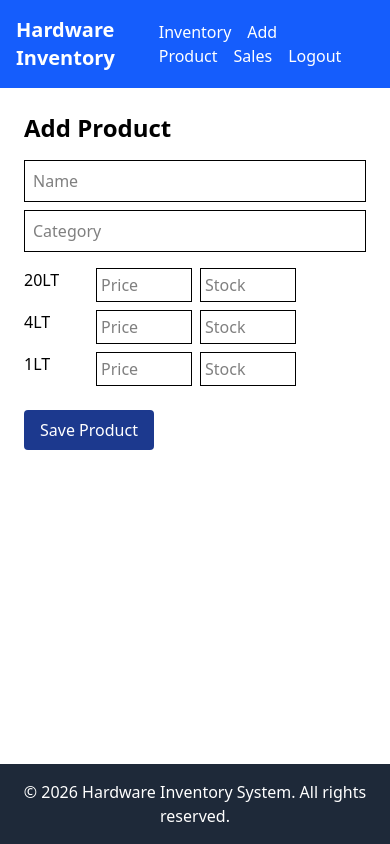
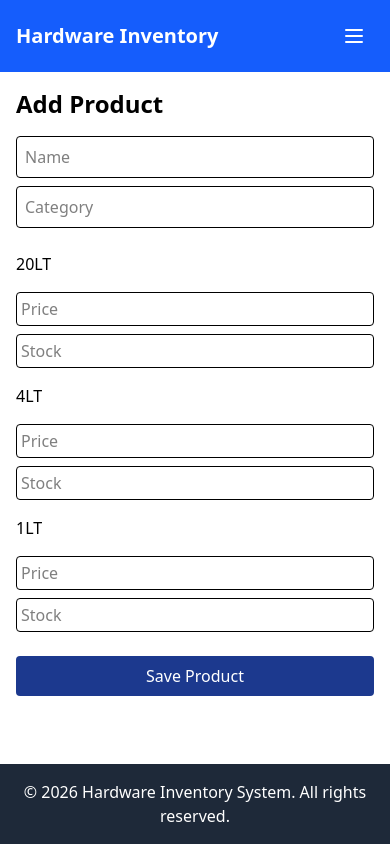
Before and after one commit to ManuG-lab/manhattan-hardware, a React (Vite) app: page /add in a window 390 px wide. Built offline with nearby package versions, Linux system fonts and the light colour scheme; sample sign-in values are in the browser's storage.

Commit message:
Responsivity

```diff
--- a/src/AddProduct.jsx
+++ b/src/AddProduct.jsx
@@ -37,23 +37,23 @@ export default function AddProduct() {
   };
 
   return (
-    <div className="p-6 max-w-xl">
+    <div className="p-4 sm:p-6 max-w-xl mx-auto">
       <h1 className="text-2xl font-bold mb-4">Add Product</h1>
 
       <input placeholder="Name"
-        className="border p-2 w-full mb-2"
+        className="border p-2 w-full mb-2 rounded"
         onChange={e=>setProduct({...product,name:e.target.value})}
       />
       <input placeholder="Category"
-        className="border p-2 w-full mb-4"
+        className="border p-2 w-full mb-4 rounded"
         onChange={e=>setProduct({...product,category:e.target.value})}
       />
 
       {variants.map((v,i)=>(
-        <div key={i} className="flex gap-2 mb-2">
-          <div className="w-16">{v.size}</div>
+        <div key={i} className="flex flex-col sm:flex-row gap-2 mb-2">
+          <div className="w-full sm:w-16 py-2 font-medium">{v.size}</div>
           <input placeholder="Price"
-            className="border p-1 w-24"
+            className="border p-1 w-full sm:w-24 rounded"
             onChange={e=>{
               const copy=[...variants];
               copy[i].price=e.target.value;
@@ -61,7 +61,7 @@ export default function AddProduct() {
             }}
           />
           <input placeholder="Stock"
-            className="border p-1 w-24"
+            className="border p-1 w-full sm:w-24 rounded"
             onChange={e=>{
               const copy=[...variants];
               copy[i].stockReceived=e.target.value;
@@ -72,7 +72,7 @@ export default function AddProduct() {
       ))}
 
       <button onClick={save}
-        className="bg-blue-900 text-white px-4 py-2 rounded mt-4">
+        className="bg-blue-900 text-white px-4 py-2 rounded mt-4 w-full sm:w-auto">
         Save Product
       </button>
     </div>
--- a/src/App.jsx
+++ b/src/App.jsx
@@ -74,28 +74,29 @@ function Inventory() {
   const categories = [...new Set(products.map(p => p.category))];
 
   return (
-    <div className="p-6">
-      <h1 className="text-3xl font-bold mb-4">Inventory</h1>
+    <div className="p-4 sm:p-6">
+      <h1 className="text-2xl sm:text-3xl font-bold mb-4">Inventory</h1>
 
-      <div className="mb-4 flex gap-4">
+      <div className="mb-4 flex flex-col sm:flex-row gap-2 sm:gap-4">
         <input
           type="text"
           placeholder="Search by name"
           value={searchName}
           onChange={e => setSearchName(e.target.value)}
-          className="border p-2"
+          className="border p-2 rounded w-full sm:w-auto"
         />
         <select
           value={filterCategory}
           onChange={e => setFilterCategory(e.target.value)}
-          className="border p-2"
+          className="border p-2 rounded w-full sm:w-auto"
         >
           <option value="">All Categories</option>
           {categories.map(cat => <option key={cat} value={cat}>{cat}</option>)}
         </select>
       </div>
 
-      <table className="w-full table-auto border-collapse border border-gray-300">
+      <div className="overflow-x-auto">
+      <table className="w-full table-auto border-collapse border border-gray-300 min-w-[600px]">
         <thead>
           <tr className="bg-gray-100">
             <th className="border border-gray-300 p-2">Product Name</th>
@@ -162,6 +163,7 @@ function Inventory() {
           })}
         </tbody>
       </table>
+      </div>
     </div>
   );
 }
--- a/src/Navbar.jsx
+++ b/src/Navbar.jsx
@@ -1,8 +1,9 @@
-import React from 'react';
+import React, { useState } from 'react';
 import { Link, useNavigate } from 'react-router-dom';
 
 export default function Navbar({ user, setUser }) {
   const navigate = useNavigate();
+  const [isMenuOpen, setIsMenuOpen] = useState(false);
 
   const handleLogout = () => {
     localStorage.removeItem('user');
@@ -13,8 +14,25 @@ export default function Navbar({ user, setUser }) {
   return (
     <nav className="bg-blue-600 text-white p-4">
       <div className="container mx-auto flex justify-between items-center">
-        <div className="text-xl font-bold">Hardware Inventory</div>
-        <div className="space-x-4">
+        <Link to="/" className="text-xl font-bold">Hardware Inventory</Link>
+
+        {/* Mobile menu button */}
+        <button
+          className="md:hidden p-2"
+          onClick={() => setIsMenuOpen(!isMenuOpen)}
+          aria-label="Toggle menu"
+        >
+          <svg className="w-6 h-6" fill="none" stroke="currentColor" viewBox="0 0 24 24">
+            {isMenuOpen ? (
+              <path strokeLinecap="round" strokeLinejoin="round" strokeWidth={2} d="M6 18L18 6M6 6l12 12" />
+            ) : (
+              <path strokeLinecap="round" strokeLinejoin="round" strokeWidth={2} d="M4 6h16M4 12h16M4 18h16" />
+            )}
+          </svg>
+        </button>
+
+        {/* Desktop menu */}
+        <div className="hidden md:flex space-x-4">
           {user ? (
             <>
               <Link to="/" className="hover:underline">Inventory</Link>
@@ -27,6 +45,22 @@ export default function Navbar({ user, setUser }) {
           )}
         </div>
       </div>
+
+      {/* Mobile menu */}
+      {isMenuOpen && (
+        <div className="md:hidden mt-4 space-y-2">
+          {user ? (
+            <>
+              <Link to="/" className="block hover:underline py-2" onClick={() => setIsMenuOpen(false)}>Inventory</Link>
+              <Link to="/add" className="block hover:underline py-2" onClick={() => setIsMenuOpen(false)}>Add Product</Link>
+              <Link to="/sales" className="block hover:underline py-2" onClick={() => setIsMenuOpen(false)}>Sales</Link>
+              <button onClick={handleLogout} className="block hover:underline py-2 text-left w-full">Logout</button>
+            </>
+          ) : (
+            <Link to="/login" className="block hover:underline py-2" onClick={() => setIsMenuOpen(false)}>Login</Link>
+          )}
+        </div>
+      )}
     </nav>
   );
 }
--- a/src/Sales.jsx
+++ b/src/Sales.jsx
@@ -32,10 +32,11 @@ export default function Sales() {
   const getProductName = (pid)=>products.find(p=>p.id===pid)?.name;
 
   return (
-    <div className="p-6">
+    <div className="p-4 sm:p-6">
       <h1 className="text-2xl font-bold mb-4">Sales</h1>
 
-      <table className="w-full table-auto border-collapse border border-gray-300">
+      <div className="overflow-x-auto">
+      <table className="w-full table-auto border-collapse border border-gray-300 min-w-[500px]">
         <thead>
           <tr className="bg-gray-100">
             <th className="border border-gray-300 p-2">Product Name</th>
@@ -57,6 +58,7 @@ export default function Sales() {
           ))}
         </tbody>
       </table>
+      </div>
     </div>
   );
 }
```
Also changed, not shown: src/Footer.jsx (line endings or trailing spaces), 1 other file (tests, documents, lock files or other folders).
